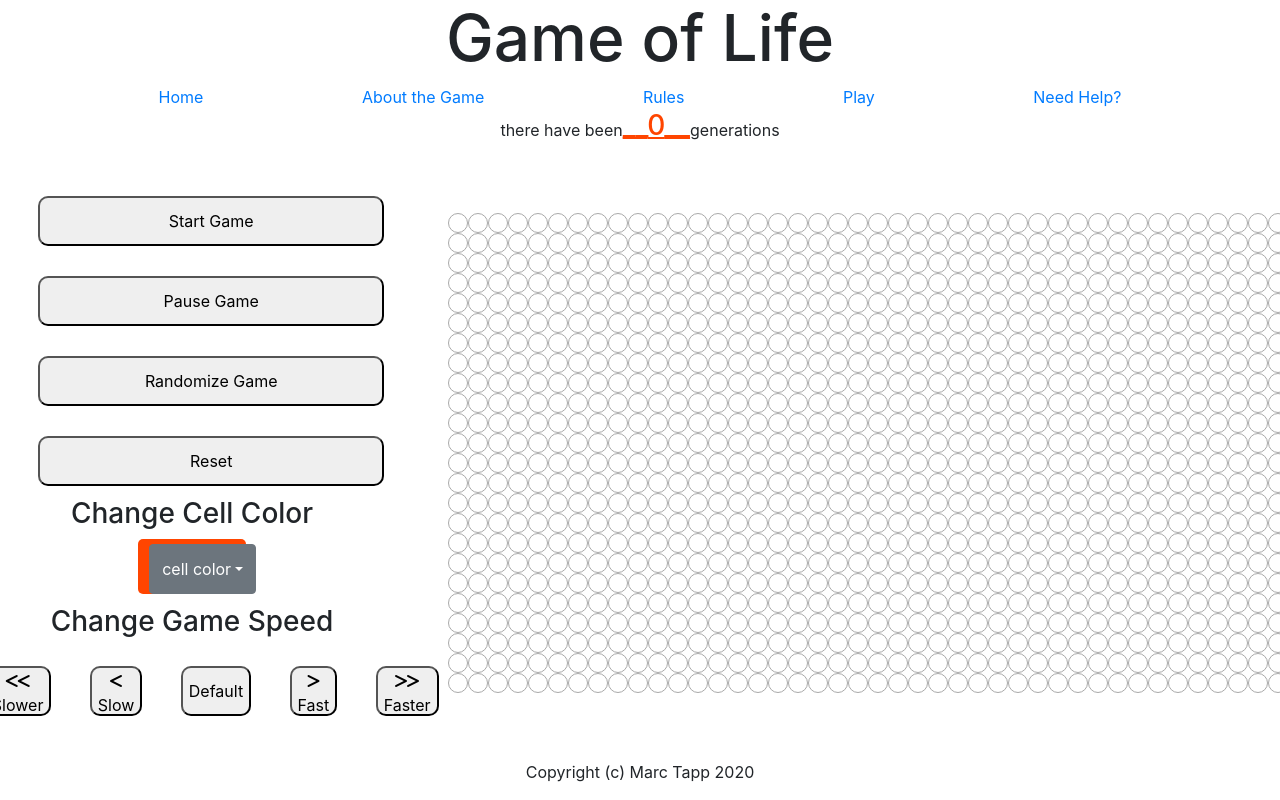
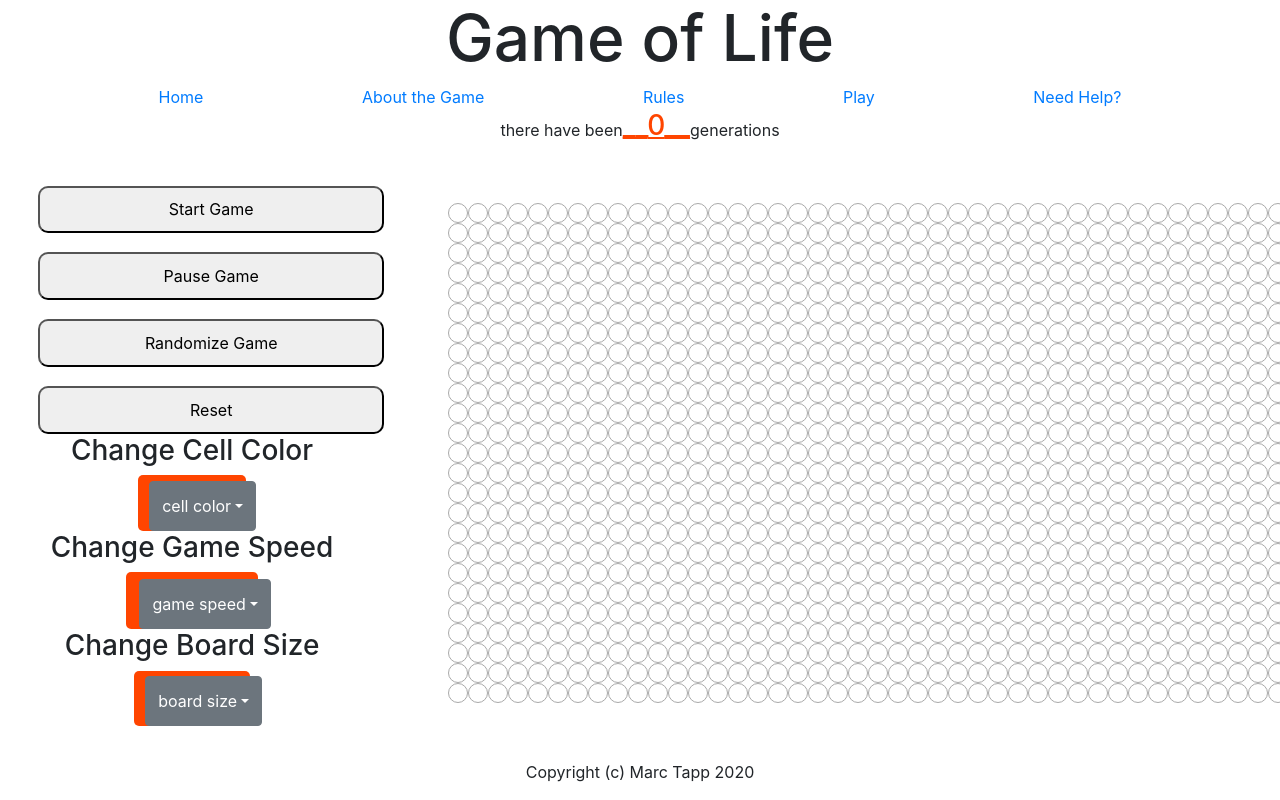
Before and after one commit to tippitytapp/gameoflife, a React (Create React App) app in the folder client/: page /play in a window 1280 px wide. Shown: the top 800 px of the page. Built offline with nearby package versions, Linux system fonts and the light colour scheme.

Commit message:
added dropdown for speed and size

```diff
--- a/client/src/App.css
+++ b/client/src/App.css
@@ -93,7 +93,7 @@ img{
   margin:1%;
 }
 
-.cellcolor{
+.cellcolor, .gamespeed, .boardsize{
   display:flex;
   flex-direction:column;
   align-items: center;
@@ -107,11 +107,11 @@ img{
   margin-left:2%;
 }
 
-.speedbuttons{
+/* .speedbuttons{
 display:flex;
 justify-content: center;
 align-items: center;
-}
+} */
 
 .generational{
   display:flex;
--- a/client/src/components/Grid.jsx
+++ b/client/src/components/Grid.jsx
@@ -7,15 +7,19 @@ import "bootstrap/dist/css/bootstrap.min.css"
 
 
 let generation = 0;
-const numRows = 24;
-const numCols = 49;
-const neighborpositions=[[-1, -1], [-1, 0], [-1, 1], [0, -1], [0, 1], [1, -1], [1, 0], [1, 1]]
 
 
 function Grid(){
+
+// const numRows = 24;
+// const numCols = 49;
+const neighborpositions=[[-1, -1], [-1, 0], [-1, 1], [0, -1], [0, 1], [1, -1], [1, 0], [1, 1]]
     const [playing, setPlaying] = useState(false)
+    const [numRows, setNumRows] = useState(25)
+    const [numCols, setNumCols] = useState(49)
     const [cellColor, setCellColor] = useState('orangered')
     const [gameSpeed, setGameSpeed] = useState(250)
+    // const [boardSize, setBoardSize] = useState(numRows, numCols)
     // const [dropdownOpen, setDropDownOpen] = useState(false)
     // const toggle = () => {setDropDownOpen(prevState => !prevState)}
 const [grid, setGrid] = useState(() => {
@@ -59,6 +63,10 @@ const play = useCallback(()=>{
     })
     setTimeout(play, speedRef.current)
 },[])
+const setBoardSize = (rows, cols) => {
+    setNumRows(rows);
+    setNumCols(cols)
+}
 
     return(<><Header/>
     <p className="generational">there have been      <h3 style={{color: `${cellColor}`, textDecoration: 'underline'}}>__{generation}__</h3>      generations</p><div className="game"><div className="buttons">
@@ -80,8 +88,7 @@ const play = useCallback(()=>{
     }
     return rows;
 })} >Reset</button>
-<div className="cellcolor">
-    <h3>Change Cell Color</h3>
+
     {/* <div className="colorbuttons">
         <button style={{backgroundColor:'red'}}className="changecolor" onClick={()=>setCellColor('red')}></button>
         <button style={{backgroundColor: 'orange'}} className='changecolor' onClick={()=>setCellColor('orange')}></button>
@@ -91,6 +98,18 @@ const play = useCallback(()=>{
         <button style={{backgroundColor: 'indigo'}} className='changecolor' onClick={()=>setCellColor('indigo')}></button>
         <button style={{backgroundColor: 'violet'}} className='changecolor' onClick={()=>setCellColor('violet')}></button>
     </div> */}
+    {/* <div className="gamespeed">
+    <h3>Change Game Speed</h3>
+    <div className="speedbuttons">
+        <button className="speedbtn" onClick={()=>{setGameSpeed(gameSpeed + 250); console.log(gameSpeed)}} ><i className="fas fa-less-than"></i><i className="fas fa-less-than"></i><p>Slower</p></button>
+        <button className="speedbtn" onClick={()=>{setGameSpeed(gameSpeed + 175); console.log(gameSpeed)}} ><i className="fas fa-less-than"></i><p>Slow</p></button>
+        <button className="speedbtn" onClick={()=>{setGameSpeed(250); console.log(gameSpeed)}}>Default</button>
+        <button className="speedbtn" onClick={()=>{setGameSpeed(gameSpeed - 175); console.log(gameSpeed)}} ><i className="fas fa-greater-than"></i><p>Fast</p></button>
+        <button className="speedbtn" onClick={()=>{setGameSpeed(gameSpeed - 250); console.log(gameSpeed)}} ><i className="fas fa-greater-than"></i><i className="fas fa-greater-than"></i><p>Faster</p></button>
+    </div>
+</div> */}
+<div className="cellcolor">
+    <h3>Change Cell Color</h3>
     <DropdownButton style={{background:`${cellColor}`, borderRadius:'5px'}}id="dropdown-basic-button" variant="secondary" title="cell color">
         <Dropdown.Item onClick={()=>setCellColor('red')} >Red</Dropdown.Item>
         <Dropdown.Item onClick={()=>setCellColor('orange')} >Orange</Dropdown.Item>
@@ -104,14 +123,21 @@ const play = useCallback(()=>{
 </div>
 <div className="gamespeed">
     <h3>Change Game Speed</h3>
-    <div className="speedbuttons">
-        <button className="speedbtn" onClick={()=>{setGameSpeed(gameSpeed + 250); console.log(gameSpeed)}} ><i className="fas fa-less-than"></i><i className="fas fa-less-than"></i><p>Slower</p></button>
-        <button className="speedbtn" onClick={()=>{setGameSpeed(gameSpeed + 175); console.log(gameSpeed)}} ><i className="fas fa-less-than"></i><p>Slow</p></button>
-        <button className="speedbtn" onClick={()=>{setGameSpeed(250); console.log(gameSpeed)}}>Default</button>
-        <button className="speedbtn" onClick={()=>{setGameSpeed(gameSpeed - 175); console.log(gameSpeed)}} ><i className="fas fa-greater-than"></i><p>Fast</p></button>
-        <button className="speedbtn" onClick={()=>{setGameSpeed(gameSpeed - 250); console.log(gameSpeed)}} ><i className="fas fa-greater-than"></i><i className="fas fa-greater-than"></i><p>Faster</p></button>
-    </div>
+    <DropdownButton style={{background:`${cellColor}`, borderRadius:'5px'}} id="dropdown-basic-button" variant="secondary" title="game speed" >
+        <Dropdown.Item onClick={()=>{setGameSpeed(2500)}}>2500ms(2.5s)</Dropdown.Item>
+        <Dropdown.Item onClick={()=>{setGameSpeed(1750)}}>1750ms(1.75s)</Dropdown.Item>
+        <Dropdown.Item onClick={()=>{setGameSpeed(1000)}}>1000ms(1s)</Dropdown.Item>
+        <Dropdown.Item onClick={()=>{setGameSpeed(250)}}>250ms (Default)</Dropdown.Item>
+        <Dropdown.Item onClick={()=>{setGameSpeed(1)}}>1ms</Dropdown.Item>
+    </DropdownButton>
 </div>
+<div className="boardsize">
+    <h3>Change Board Size</h3>
+    <DropdownButton style={{background:`${cellColor}`, borderRadius:'5px'}} id="dropdown-basic-button" variant="secondary" title="board size">
+        <Dropdown.Item onClick={()=>{setBoardSize(50, 50)}}>50 x 50</Dropdown.Item>
+    </DropdownButton>
+</div>
+
 
 </div>
         <div className="grid" style={{display: 'grid', gridTemplateColumns: `repeat(${numCols}, 20px)`}}>
@@ -120,7 +146,7 @@ const play = useCallback(()=>{
                 row.map((col, k) => {
                     return(
                         <div key={`${i}-${k}`} style={{width: 20, height: 20, backgroundColor: grid[i][k] ? `${cellColor}` : 'white', border: '1px solid darkgrey', borderRadius: 10}}  onClick={()=>{
-                            if(playing != true){
+                            if(playing !== true){
                                 generation = 0
                                 const newGrid = produce(grid, gridCopy => {
                                     gridCopy[i][k] = gridCopy[i][k] ? 0 : 1;
```
Also changed, not shown: 1 other file (tests, documents, lock files or other folders).
